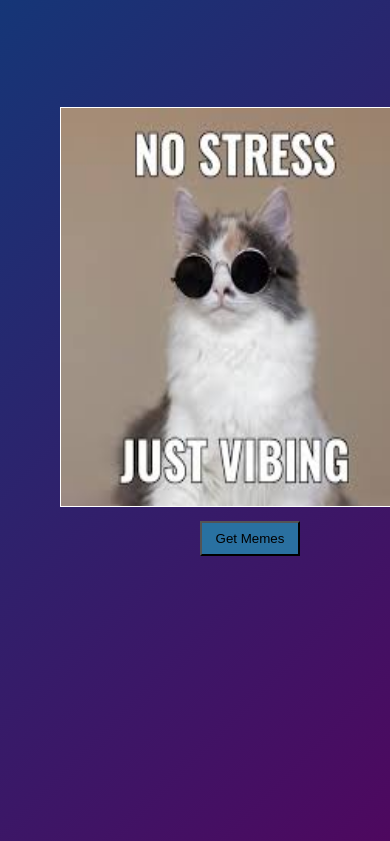
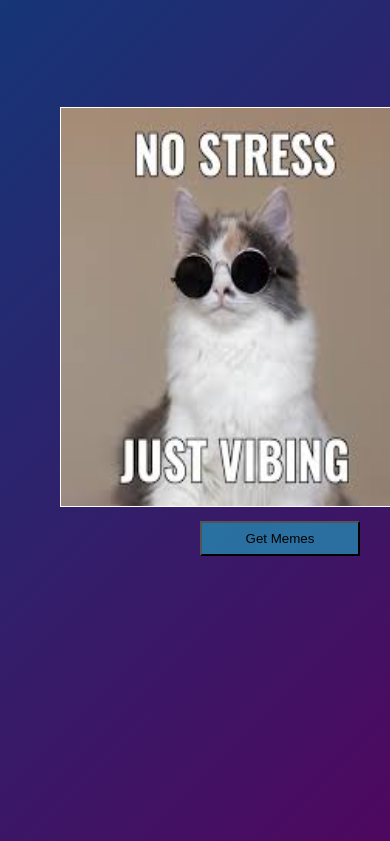
Before and after one commit to Pantheroix/meme-generator, a plain HTML site: page index.htm in a window 390 px wide. Shown: the part 53-894 px from the top of the page. Drawn offline with Linux system fonts and the light colour scheme.

Commit message:
Mobile button change

```diff
--- a/style.css
+++ b/style.css
@@ -87,6 +87,10 @@ header img {
         position: absolute;
         top: 100px;
         left: 50px;
-
+    }
+    #btn1{
+        width: 160px;
+        height: 35px;
+        background-color: rgba(34, 156, 190, 0.668);
     }
 }
```
